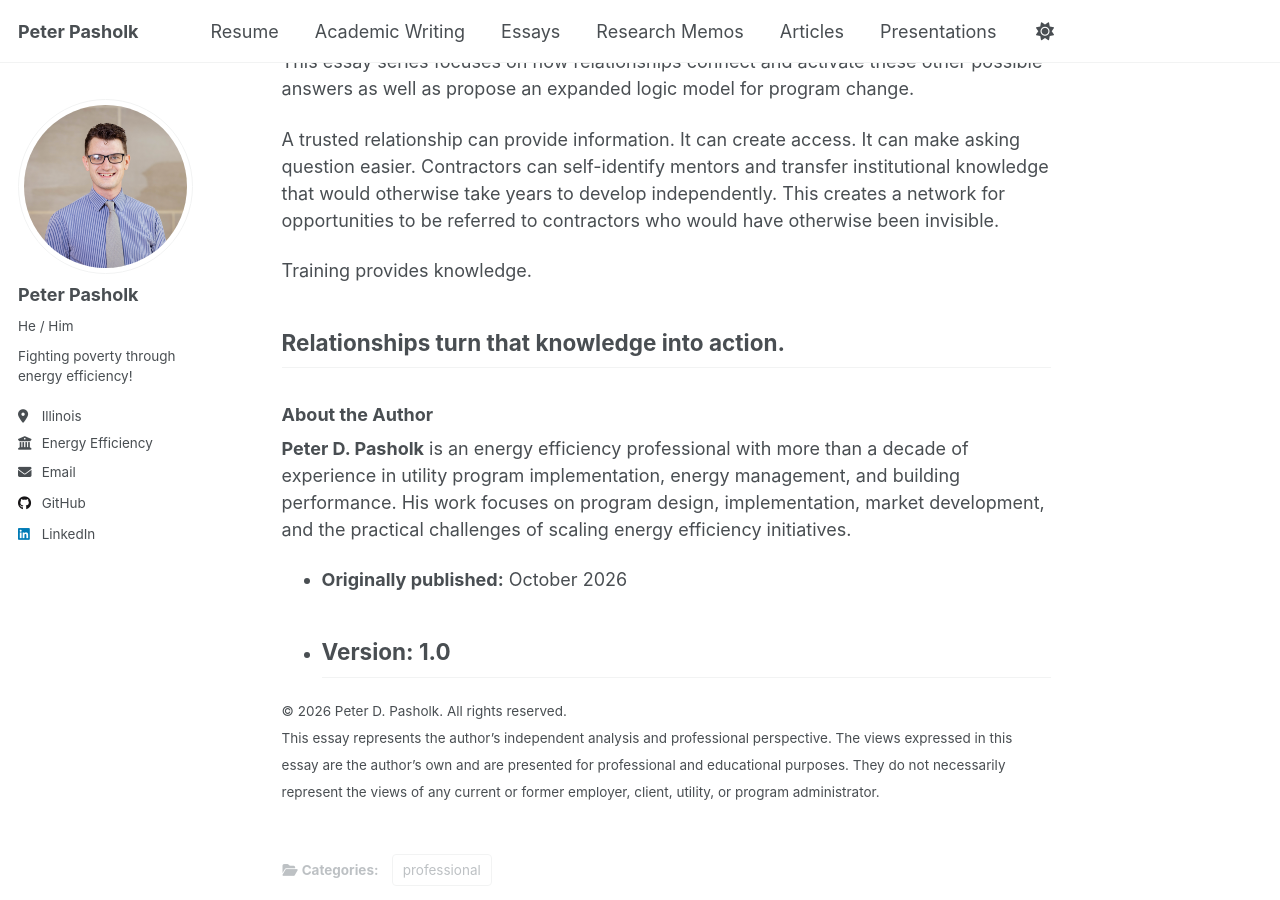
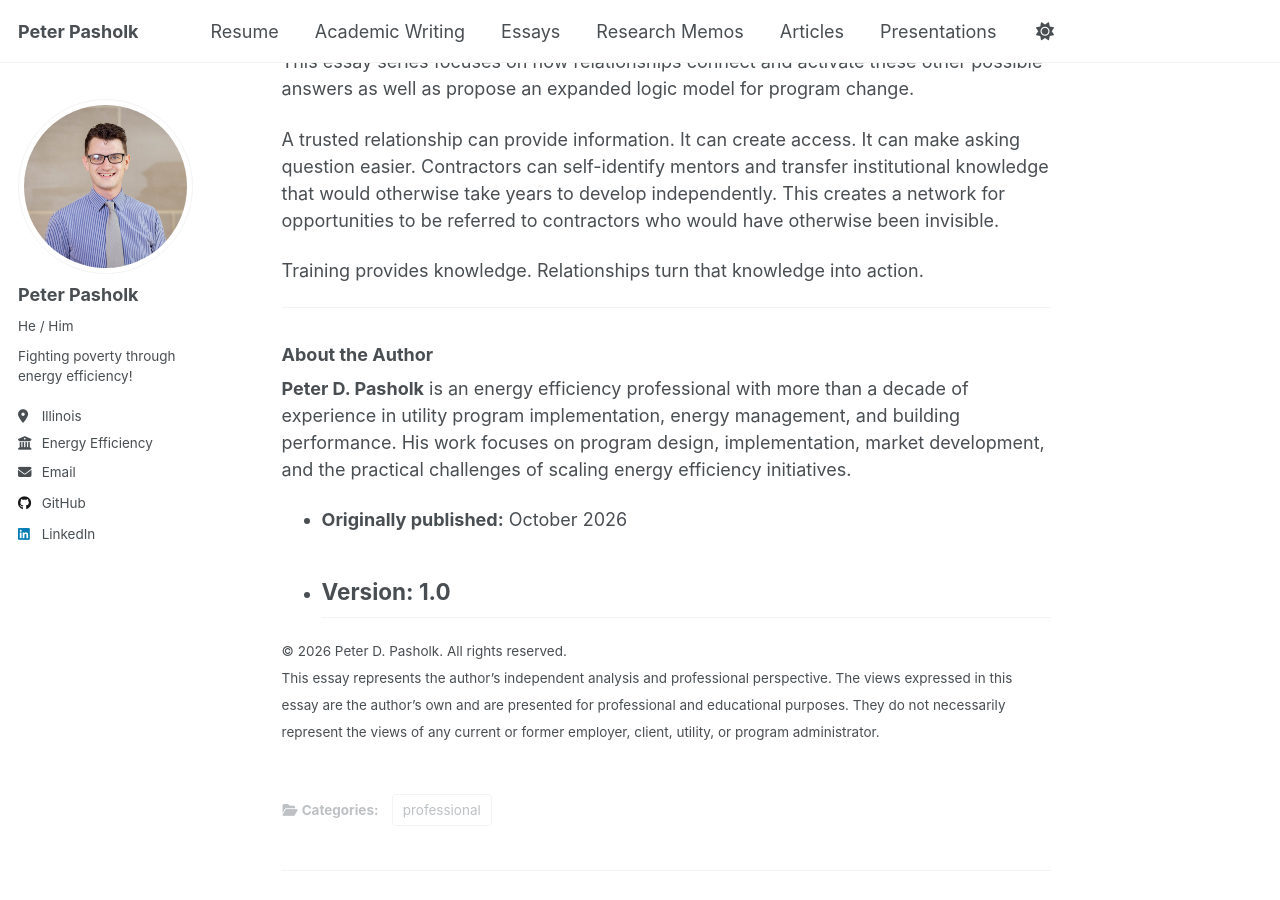
Before and after one commit to ppasholk/ppasholk.github.io, a Jekyll site: the page built from _portfolio/sustainability-in-energy-efficiency-1.md, in a window 1280 px wide and 900 px high, scrolled down 1833 px. Built offline with Jekyll 4.4.1, drawn with Linux system fonts in a browser that asks for light colours; a script that is not in the unit is left out.

```diff
--- a/_portfolio/sustainability-in-energy-efficiency-1.md
+++ b/_portfolio/sustainability-in-energy-efficiency-1.md
@@ -46,9 +46,8 @@ This essay series focuses on how relationships connect and activate these other
 
 A trusted relationship can provide information. It can create access. It can make asking question easier. Contractors can self-identify mentors and transfer institutional knowledge that would otherwise take years to develop independently. This creates a network for opportunities to be referred to contractors who would have otherwise been invisible.
 
-Training provides knowledge.
+Training provides knowledge. Relationships turn that knowledge into action.
 
-Relationships turn that knowledge into action.
 ---
 
 ### About the Author
```
